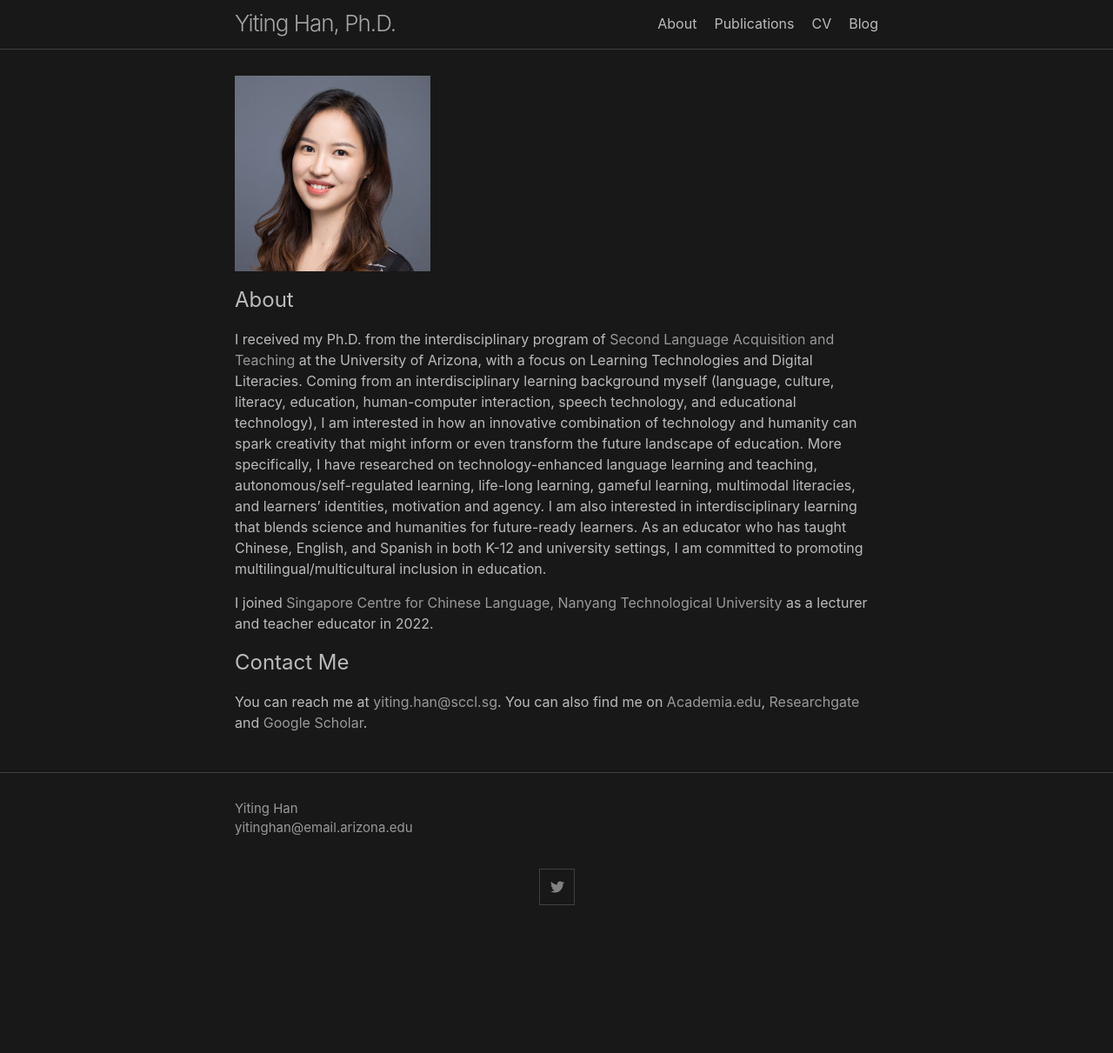
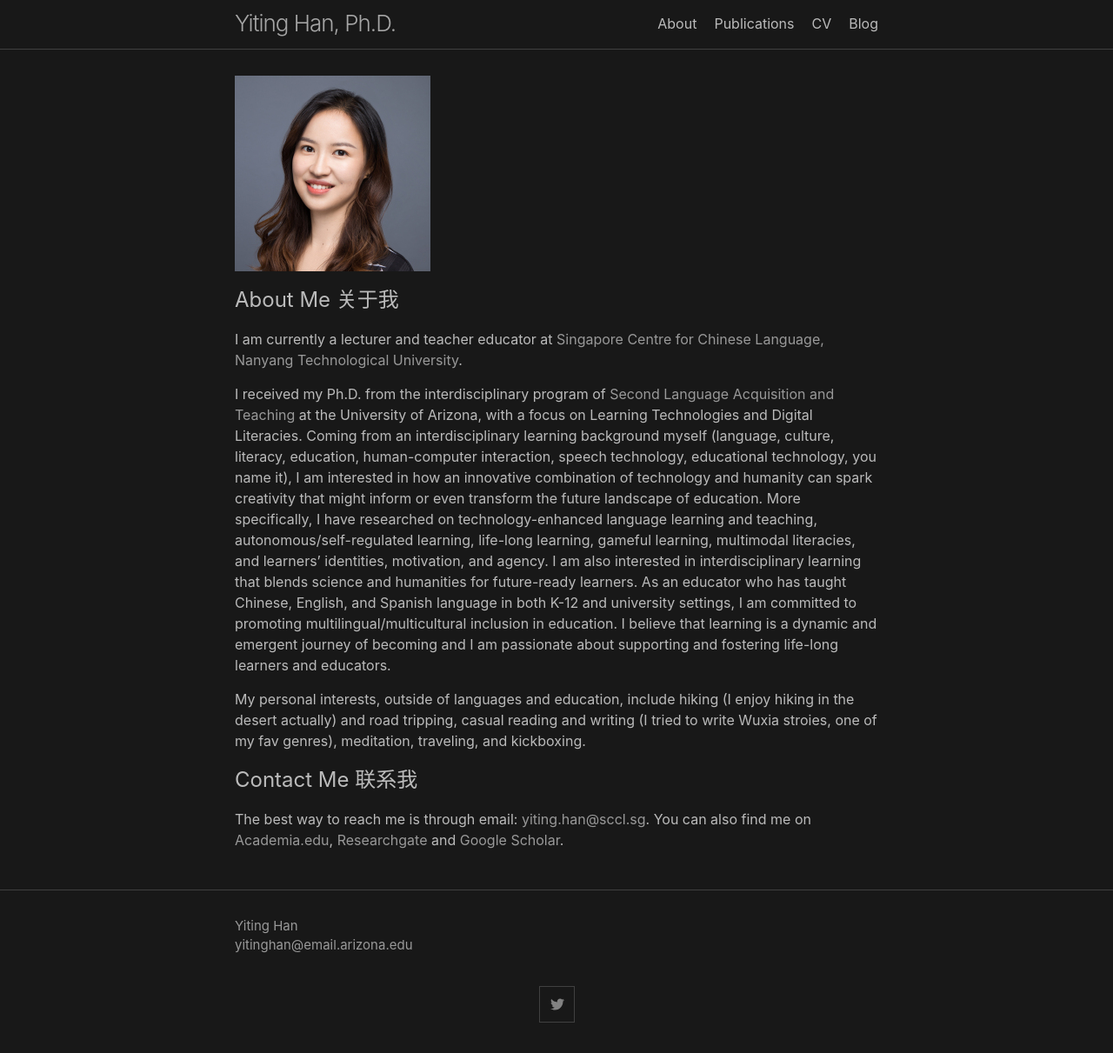
Before and after one commit to yitinghanphd/yitinghanphd.github.io, a Jekyll site: the page built from index.md, in a window 1280 px wide. Shown: the whole page at 87% size. Built offline with Jekyll 4.4.1, drawn with Linux system fonts in a browser that asks for light colours; before the commit the page ends 1076 px from its top, so only the background shows below that.

Commit message:
Update index.md
update

```diff
--- a/index.md
+++ b/index.md
@@ -9,11 +9,13 @@ layout: default
 title: About
 ---
 ![Yiting Han](readme1.jpg)
-## About
+## About Me 关于我
 
-I received my Ph.D. from the interdisciplinary program of [Second Language Acquisition and Teaching](https://slat.arizona.edu/) at the University of Arizona, with a focus on Learning Technologies and Digital Literacies. Coming from an interdisciplinary learning background myself (language, culture, literacy, education, human-computer interaction, speech technology, and educational technology), I am interested in how an innovative combination of technology and humanity can spark creativity that might inform or even transform the future landscape of education. More specifically, I have researched on technology-enhanced language learning and teaching, autonomous/self-regulated learning, life-long learning, gameful learning, multimodal literacies, and learners’ identities, motivation and agency. I am also interested in interdisciplinary learning that blends science and humanities for future-ready learners. As an educator who has taught Chinese, English, and Spanish in both K-12 and university settings, I am committed to promoting multilingual/multicultural inclusion in education.
+I am currently a lecturer and teacher educator at [Singapore Centre for Chinese Language, Nanyang Technological University](https://www.sccl.sg/en/about/organizational-structure/staff/65-lecturer/1575-dr-han-yiting.html).
 
-I joined [Singapore Centre for Chinese Language, Nanyang Technological University](https://www.sccl.sg/en/about/organizational-structure/staff/65-lecturer/1575-dr-han-yiting.html) as a lecturer and teacher educator in 2022.
+I received my Ph.D. from the interdisciplinary program of [Second Language Acquisition and Teaching](https://slat.arizona.edu/) at the University of Arizona, with a focus on Learning Technologies and Digital Literacies. Coming from an interdisciplinary learning background myself (language, culture, literacy, education, human-computer interaction, speech technology, educational technology, you name it), I am interested in how an innovative combination of technology and humanity can spark creativity that might inform or even transform the future landscape of education. More specifically, I have researched on technology-enhanced language learning and teaching, autonomous/self-regulated learning, life-long learning, gameful learning, multimodal literacies, and learners’ identities, motivation, and agency. I am also interested in interdisciplinary learning that blends science and humanities for future-ready learners. As an educator who has taught Chinese, English, and Spanish language in both K-12 and university settings, I am committed to promoting multilingual/multicultural inclusion in education. I believe that learning is a dynamic and emergent journey of becoming and I am passionate about supporting and fostering life-long learners and educators.
 
-## Contact Me
-You can reach me at [yiting.han@sccl.sg](mailto:yiting.han@sccl.sg). You can also find me on [Academia.edu](https://nanyang.academia.edu/YitingHan), [Researchgate](https://www.researchgate.net/profile/Yiting-Han) and [Google Scholar](https://scholar.google.com/citations?user=33RFwjsAAAAJ&hl=en).
+My personal interests, outside of languages and education, include hiking (I enjoy hiking in the desert actually) and road tripping, casual reading and writing (I tried to write Wuxia stroies, one of my fav genres), meditation, traveling, and kickboxing.
+
+## Contact Me 联系我
+The best way to reach me is through email: [yiting.han@sccl.sg](mailto:yiting.han@sccl.sg). You can also find me on [Academia.edu](https://nanyang.academia.edu/YitingHan), [Researchgate](https://www.researchgate.net/profile/Yiting-Han) and [Google Scholar](https://scholar.google.com/citations?user=33RFwjsAAAAJ&hl=en).
```
